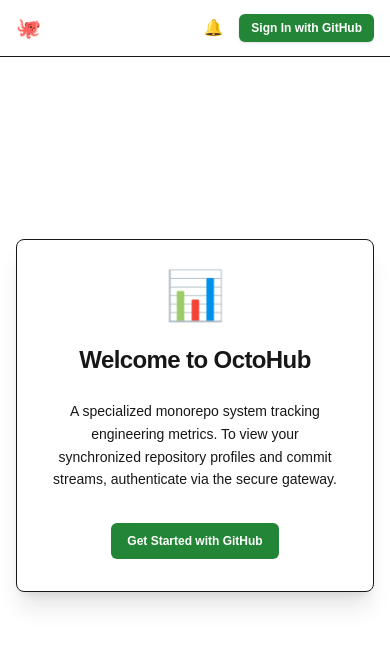
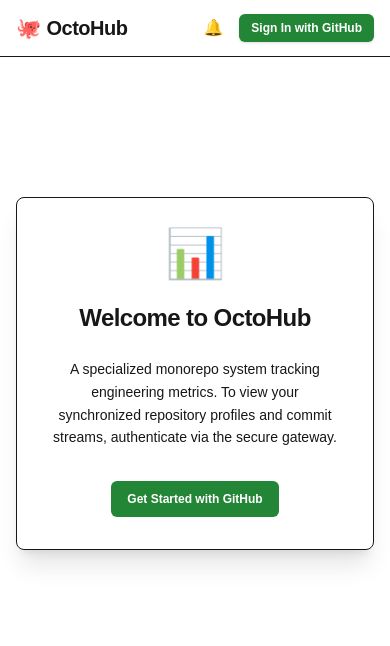
Before and after one commit to solomontheo123/OctoHub-Monorepo, a Next.js app in the folder frontend/: page / in a window 390 px wide. Shown: the top 646 px of the page. Built offline with nearby package versions, Linux system fonts and the light colour scheme; no server answers.

Commit message:
UI: Ensure brand text is permanently visible alongside logo icon across all breakpoints

```diff
--- a/frontend/app/components/Navbar.tsx
+++ b/frontend/app/components/Navbar.tsx
@@ -1,21 +1,28 @@
 import React from 'react';
 
-export default function Navbar() {
-  // Direct link to our Django OAuth initiation endpoint
+// Define the shape of the profile prop coming from the homepage
+interface NavbarProps {
+  profile: unknown;
+  onSignOut: () => void;
+}
+
+export default function Navbar({ profile, onSignOut }: NavbarProps) {
   const LOGIN_URL = "http://localhost:8000/api/v1/auth/github/login/";
 
   return (
-    <nav className="w-full bg-ghSection border-b border-ghBorder px-4 py-3 flex items-center justify-between">
+    <nav className="w-full bg-ghSection border-b border-ghBorder px-4 py-3 flex items-center justify-between selection:bg-blue-500/30">
       {/* Left side: Logo & Navigation Links */}
       <div className="flex items-center space-x-4">
-        <div className="text-ghText font-black text-xl tracking-tight hover:text-opacity-80 cursor-pointer">
-          🐙 <span className="hidden sm:inline ml-1 font-bold">OctoHub</span>
+        <div className="text-ghText font-black text-xl tracking-tight hover:text-opacity-80 cursor-pointer flex items-center">
+          <span>🐙</span>
+          <span className="ml-1.5 font-bold">OctoHub</span>
         </div>
 
+        {/* Navigation Items (All now have proper hover and cursor-pointer) */}
         <div className="hidden md:flex items-center space-x-3 text-sm font-semibold text-ghText">
           <span className="hover:bg-ghBorder px-2 py-1 rounded cursor-pointer transition">Dashboard</span>
-          <span className="hover:bg-ghBorder px-2 py-1 rounded cursor-pointer text-ghTextMuted transition">Repositories</span>
-          <span className="hover:bg-ghBorder px-2 py-1 rounded cursor-pointer text-ghTextMuted transition">Pull Requests</span>
+          <span className="hover:bg-ghBorder px-2 py-1 rounded cursor-pointer text-ghTextMuted hover:text-ghText transition">Repositories</span>
+          <span className="hover:bg-ghBorder px-2 py-1 rounded cursor-pointer text-ghTextMuted hover:text-ghText transition">Pull Requests</span>
         </div>
       </div>
 
@@ -34,19 +41,28 @@
         </div>
       </div>
 
-      {/* Right side: Actions & Secure Login Integration */}
+      {/* Right side: Actions & Dynamic Auth Toggle */}
       <div className="flex items-center space-x-3">
-        <button className="text-ghTextMuted hover:text-ghText p-1 rounded-md hover:bg-ghBorder transition">
+        <button className="text-ghTextMuted hover:text-ghText p-1 rounded-md hover:bg-ghBorder cursor-pointer transition">
           🔔
         </button>
 
-        {/* Interactive OAuth Activation Button */}
-        <a
-          href={LOGIN_URL}
-          className="bg-[#238636] hover:bg-opacity-90 text-white text-xs font-semibold px-3 py-1.5 rounded-md transition duration-150 ease-in-out shadow-sm flex items-center space-x-1"
-        >
-          <span>Sign In with GitHub</span>
-        </a>
+        {/* DYNAMIC BUTTON: Switches based on authentication profile state */}
+        {profile ? (
+          <button
+            onClick={onSignOut}
+            className="bg-[#da3637] hover:bg-opacity-95 text-white text-xs font-semibold px-3 py-1.5 rounded-md transition duration-150 ease-in-out shadow-sm flex items-center cursor-pointer"
+          >
+            Sign Out
+          </button>
+        ) : (
+          <a
+            href={LOGIN_URL}
+            className="bg-[#238636] hover:bg-opacity-90 text-white text-xs font-semibold px-3 py-1.5 rounded-md transition duration-150 ease-in-out shadow-sm flex items-center cursor-pointer"
+          >
+            Sign In with GitHub
+          </a>
+        )}
       </div>
     </nav>
   );
--- a/frontend/app/layout.tsx
+++ b/frontend/app/layout.tsx
@@ -1,6 +1,5 @@
 import type { Metadata } from "next";
 import "./globals.css";
-import Navbar from "./components/Navbar"; // Import our new Navbar
 
 export const metadata: Metadata = {
   title: "OctoHub - GitHub Analytics Client",
@@ -13,9 +12,9 @@
   children: React.ReactNode;
 }>) {
   return (
-    <html lang="en">
-      <body>
-        <Navbar /> {/* This injects the top bar globally */}
+    <html lang="en" className="bg-ghBg">
+      <body className="bg-ghBg antialiased">
+        {/* We removed the <Navbar /> tag from here entirely */}
         {children}
       </body>
     </html>
--- a/frontend/app/page.tsx
+++ b/frontend/app/page.tsx
@@ -1,6 +1,7 @@
 'use client';
 
 import { useEffect, useState } from 'react';
+import Navbar from './components/Navbar';
 
 interface UserProfile {
   id: number;
@@ -17,41 +18,44 @@
   const [loading, setLoading] = useState<boolean>(true);
 
   useEffect(() => {
-    // Attempt to check if an authenticated session exists on the backend
     async function checkSession() {
       try {
-        // We'll peek into our database profile.
-        // In a full production system, we'd call an auth/me endpoint.
-        // For our monorepo milestone, we try to fetch our logged-in state.
         const response = await fetch('http://localhost:8000/api/v1/users/wisdomtheophilus100-cloud/');
-
         if (response.ok) {
           const data = await response.json();
           setProfile(data);
         }
       } catch (err) {
-        console.error("Error checking authentication session:", err);
-        console.log("No active authentication session detected.");
+        console.error("Error checking session:", err);
+        console.log("No active session.");
       } finally {
         setLoading(false);
       }
     }
-
     checkSession();
   }, []);
 
+  // Handler to drop profile state locally on Sign Out
+  const handleSignOut = () => {
+    setProfile(null);
+  };
+
   if (loading) {
     return (
-      <main className="flex min-h-[80vh] items-center justify-center bg-ghBg text-ghTextMuted">
-        <div className="animate-pulse text-sm">Synchronizing with OctoHub core...</div>
+      <main className="flex min-h-screen items-center justify-center bg-ghBg text-ghTextMuted">
+        <div className="animate-pulse text-sm font-mono">Synchronizing profile matrices...</div>
       </main>
     );
   }
 
-  // CONDITION 1: User is NOT logged in yet (Anonymous State)
-  if (!profile) {
   return (
-      <main className="min-h-[85vh] bg-ghBg text-ghText flex flex-col items-center justify-center px-4">
+    <div className="min-h-screen bg-ghBg text-ghText">
+      {/* Navbar gets the state and the click handler dropped into it */}
+      <Navbar profile={profile} onSignOut={handleSignOut} />
+
+      {!profile ? (
+        /* Anonymous State Card */
+        <div className="min-h-[75vh] flex flex-col items-center justify-center px-4">
           <div className="max-w-md text-center space-y-6 border border-ghBorder bg-ghSection p-8 rounded-lg shadow-xl">
             <div className="text-5xl">📊</div>
             <h1 className="text-2xl font-bold tracking-tight">Welcome to OctoHub</h1>
@@ -61,40 +65,34 @@
             <div className="pt-2">
               <a
                 href="http://localhost:8000/api/v1/auth/github/login/"
-              className="inline-block bg-[#238636] hover:bg-opacity-90 text-white text-xs font-bold px-4 py-2.5 rounded-md transition"
+                className="inline-block bg-[#238636] hover:bg-opacity-90 text-white text-xs font-bold px-4 py-2.5 rounded-md transition cursor-pointer"
               >
                 Get Started with GitHub
               </a>
             </div>
           </div>
-      </main>
-    );
-  }
-
-  // CONDITION 2: User IS logged in successfully (Authenticated State)
-  return (
-    <main className="min-h-[85vh] bg-ghBg text-ghText px-4 py-12 max-w-4xl mx-auto">
+        </div>
+      ) : (
+        /* Authenticated State Card */
+        <div className="px-4 py-12 max-w-4xl mx-auto">
           <div className="bg-ghSection border border-ghBorder rounded-lg p-6 shadow-xl space-y-6">
-
-        {/* Profile Card Header */}
             <div className="flex items-center space-x-4">
               {profile.avatar_url ? (
                 /* eslint-disable-next-line @next/next/no-img-element */
                 <img
                   src={profile.avatar_url}
                   alt={profile.username}
-              className="w-16 h-16 rounded-full border-2 border-ghBorder object-cover"
+                  className="w-16 h-16 rounded-full border border-ghBorder object-cover"
                 />
               ) : (
-            <div className="w-16 h-16 bg-ghBorder rounded-full flex items-center justify-center text-2xl font-bold uppercase">
+                <div className="w-16 h-16 bg-ghBg border border-ghBorder rounded-full flex items-center justify-center text-2xl font-bold uppercase">
                   {profile.username[0]}
                 </div>
               )}
-
               <div>
                 <div className="flex items-center space-x-2">
                   <h1 className="text-xl font-bold tracking-tight">{profile.username}</h1>
-              <span className="bg-ghBorder text-ghTextMuted text-[10px] px-2 py-0.5 rounded-full border border-ghBorder font-mono">
+                  <span className="bg-ghBg text-ghTextMuted text-[10px] px-2 py-0.5 rounded-full border border-ghBorder font-mono">
                     PROVISIONED
                   </span>
                 </div>
@@ -104,7 +102,6 @@
 
             <hr className="border-ghBorder" />
 
-        {/* Detailed Meta Parameters */}
             <div className="space-y-4 text-sm">
               <div>
                 <span className="text-ghTextMuted block text-xs font-semibold uppercase tracking-wider font-mono">Profile Bio</span>
@@ -124,8 +121,9 @@
                 </div>
               </div>
             </div>
-
           </div>
-    </main>
+        </div>
+      )}
+    </div>
   );
 }
--- a/frontend/tailwind.config.js
+++ b/frontend/tailwind.config.js
@@ -9,11 +9,11 @@
   theme: {
     extend: {
       colors: {
-        ghBg: "#0d1117",      // Main background canvas
-        ghSection: "#161b22", // Sidebar and card background
-        ghBorder: "#30363d",  // Thin lines and borders
-        ghText: "#e6edf3",    // Primary light text
-        ghTextMuted: "#848d97", // Secondary gray text
+        ghBg: "#0d1117",      // Exact GitHub dark mode canvas background
+        ghSection: "#161b22", // Exact GitHub card/section fill
+        ghBorder: "#30363d",  // Muted, subtle border lines (not harsh white)
+        ghText: "#e6edf3",    // Crisp text color
+        ghTextMuted: "#8d96a0", // Secondary gray text
         ghSuccess: "#238636"  // Iconic green button
       },
     },
```
Lines whose indentation alone changed are shown as unchanged.
